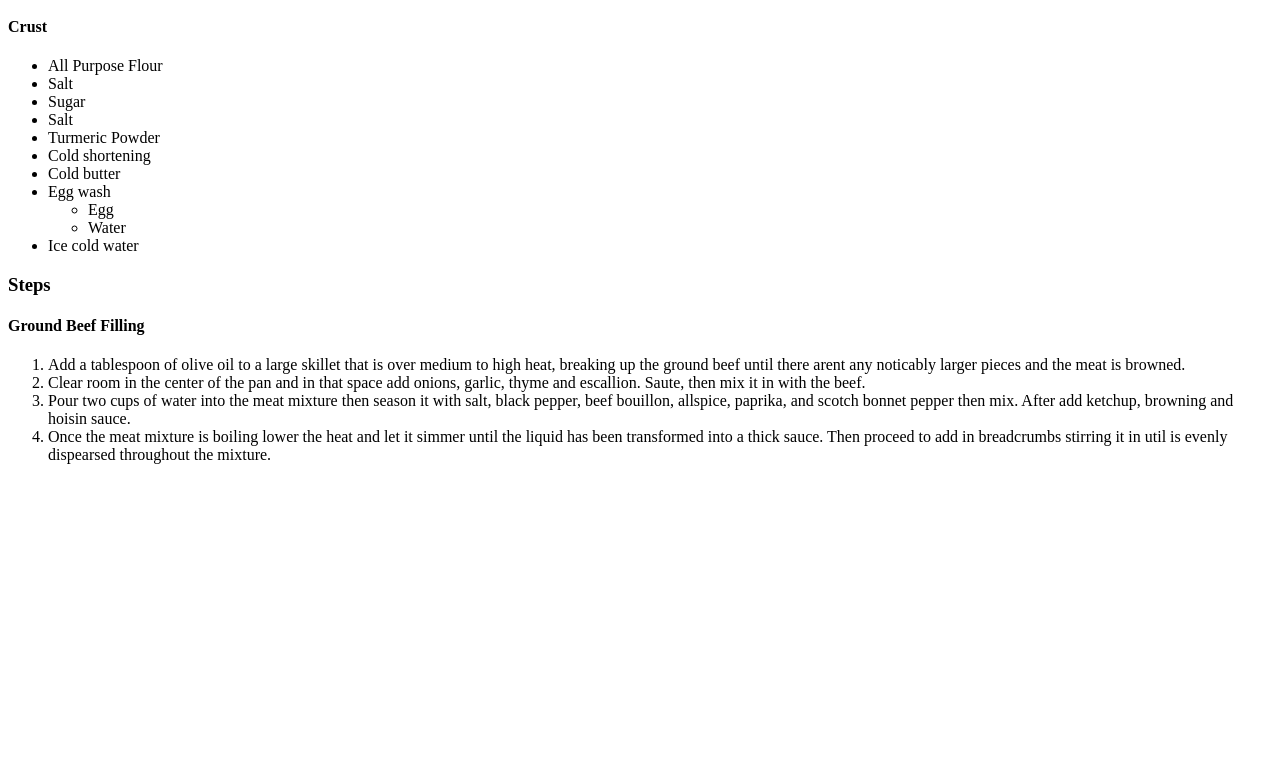
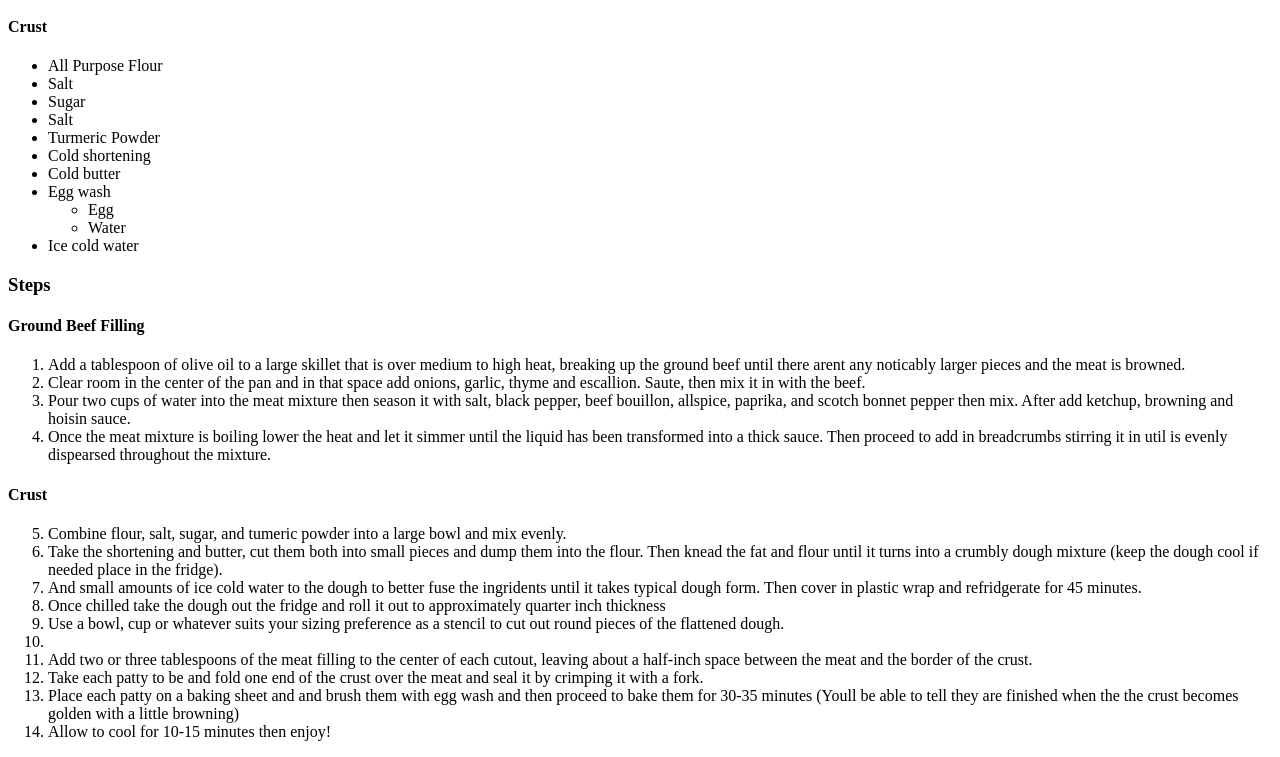
Before and after one commit to TC0932/odin-recipes, a plain HTML site: page recipes/Jamaican-Beef-Patty.html in a window 1280 px wide. Shown: the part 1668-2425 px from the top of the page. Before the commit the page ends 2148 px from the top, so only its background shows below. Drawn offline with Linux system fonts and the light colour scheme.

Commit message:
Add steps for crust

```diff
--- a/recipes/Jamaican-Beef-Patty.html
+++ b/recipes/Jamaican-Beef-Patty.html
@@ -75,6 +75,19 @@
         <li>Once the meat mixture is boiling lower the heat and let it simmer until the liquid has been transformed into a thick sauce. Then proceed to add in breadcrumbs stirring it in util is evenly dispearsed throughout the mixture. </li>
     </ol>
 
+    <h4>Crust</h4>
+    <ol start="5">
+        <li>Combine flour, salt, sugar, and tumeric powder into a large bowl and mix evenly. </li>
+        <li>Take the shortening and butter, cut them both into small pieces and dump them into the flour. Then knead the fat and flour until it turns into a crumbly dough mixture (keep the dough cool if needed place in the fridge). </li>
+        <li>And small amounts of ice cold water to the dough to better fuse the ingridents until it takes typical dough form. Then cover in plastic wrap and refridgerate for 45 minutes.</li>
+        <li>Once chilled take the dough out the fridge and roll it out to approximately quarter inch thickness</li>
+        <li>Use a bowl, cup or whatever suits your sizing preference as a stencil to cut out round pieces of the flattened dough.<li>
+        <li>Add two or three tablespoons of the meat filling to the center of each cutout, leaving about a half-inch space between the meat and the border of the crust. </li>
+        <li>Take each patty to be and fold one end of the crust over the meat and seal it by crimping it with a fork.</li>
+        <li>Place each patty on a baking sheet and and brush them with egg wash and then proceed to bake them for 30-35 minutes (Youll be able to tell they are finished when the the crust becomes golden with a little browning)</li>
+        <li>Allow to cool for 10-15 minutes then enjoy!</li>
+    </ol>
+
 </body>
 
 </html>
```
